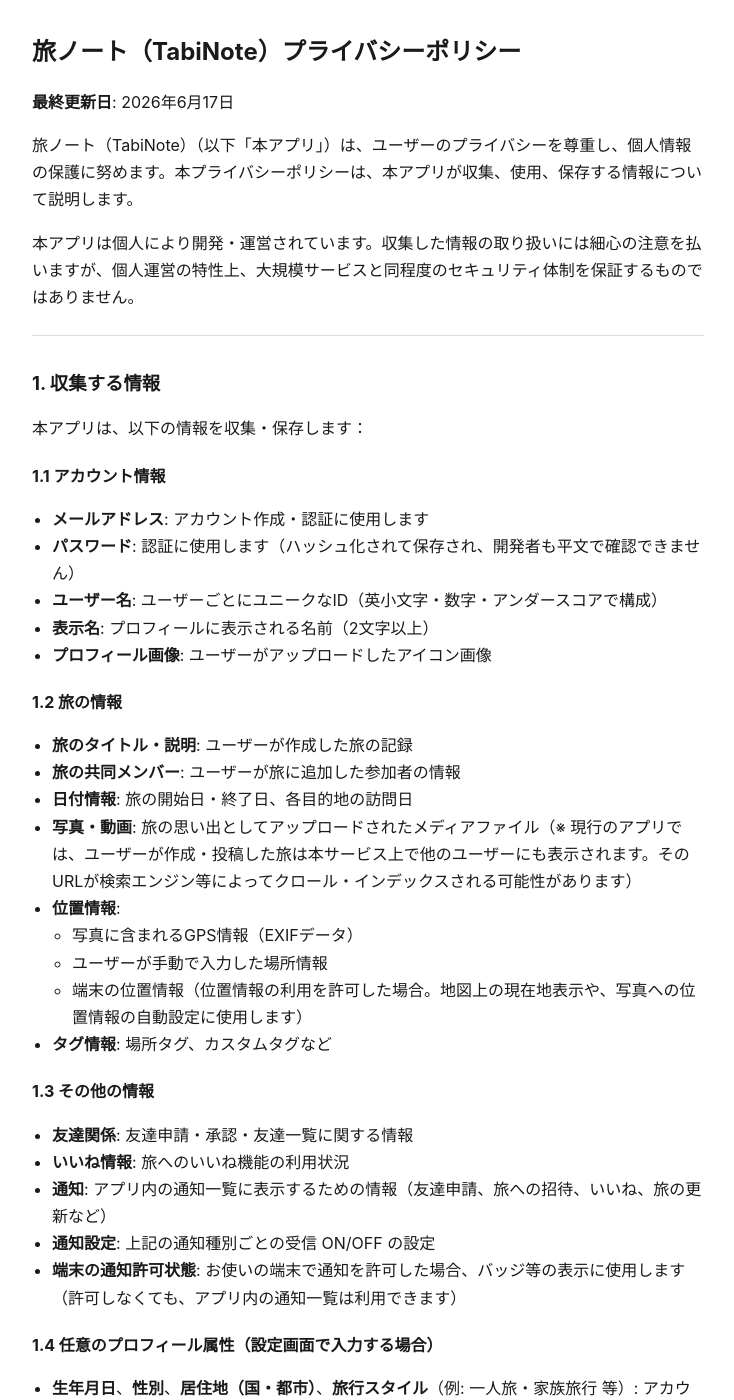
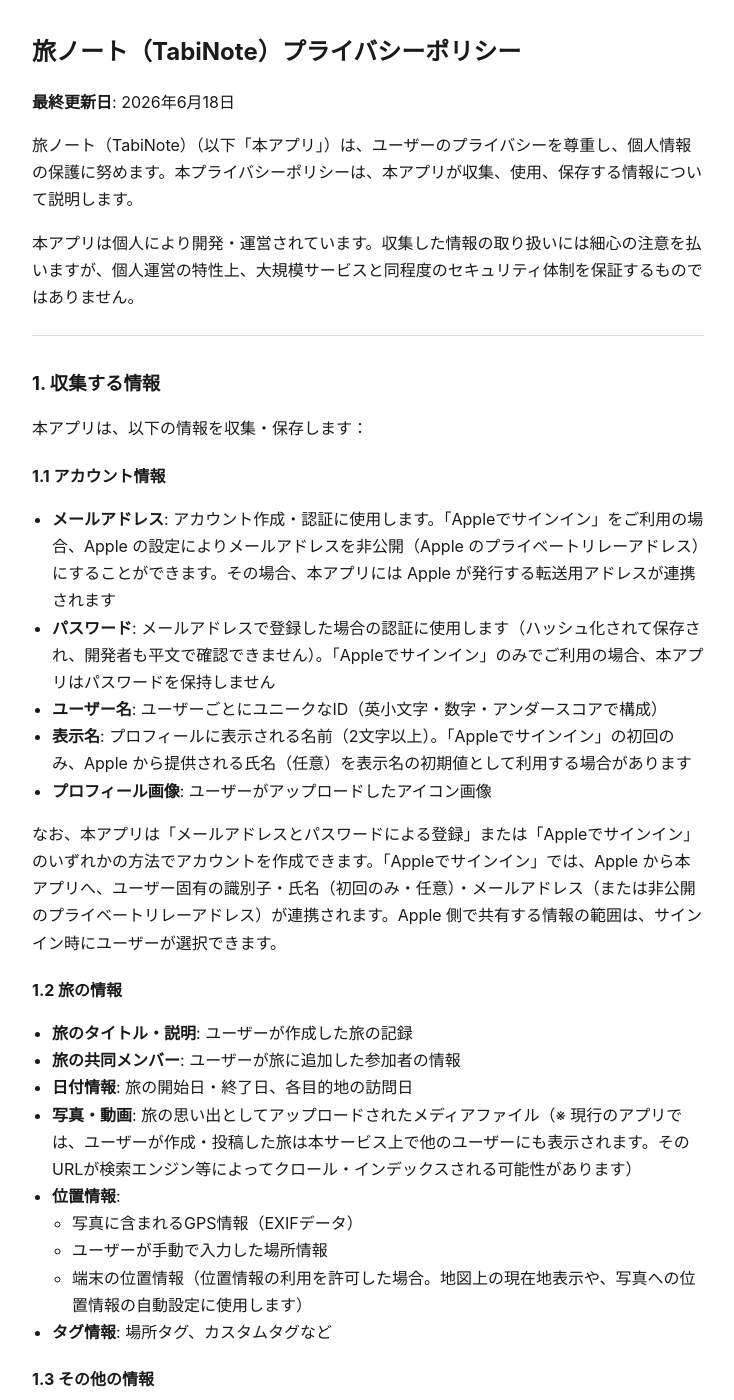
Before and after one commit to kazutax/tabiNote-legal, a Jekyll site: the page built from docs/privacy-policy.md, in a window 1280 px wide and 1400 px high. Shown: the whole window, without its empty margins (272-1006 px from the left). Built offline with Jekyll 4.4.1, drawn with Linux system fonts in a browser that asks for light colours; some of the changed text lies outside the part shown.

Commit message:
docs: Appleでサインイン対応の追記（プライバシーポリシー・利用規約）
- プライバシーポリシー §1.1/§3.3 に Sign in with Apple の取得情報・連携を追記
- 利用規約 §3 にアカウント作成方法（メール / Appleでサインイン）を明記
- 最終更新日を 2026年6月18日 に更新

Co-authored-by: Cursor <cursoragent@cursor.com>

```diff
--- a/docs/privacy-policy.md
+++ b/docs/privacy-policy.md
@@ -5,7 +5,7 @@ title: 旅ノート（TabiNote）プライバシーポリシー
 
 # 旅ノート（TabiNote）プライバシーポリシー
 
-**最終更新日**: 2026年6月17日
+**最終更新日**: 2026年6月18日
 
 旅ノート（TabiNote）（以下「本アプリ」）は、ユーザーのプライバシーを尊重し、個人情報の保護に努めます。本プライバシーポリシーは、本アプリが収集、使用、保存する情報について説明します。
 
@@ -18,11 +18,13 @@ title: 旅ノート（TabiNote）プライバシーポリシー
 本アプリは、以下の情報を収集・保存します：
 
 ### 1.1 アカウント情報
-- **メールアドレス**: アカウント作成・認証に使用します
-- **パスワード**: 認証に使用します（ハッシュ化されて保存され、開発者も平文で確認できません）
+- **メールアドレス**: アカウント作成・認証に使用します。「Appleでサインイン」をご利用の場合、Apple の設定によりメールアドレスを非公開（Apple のプライベートリレーアドレス）にすることができます。その場合、本アプリには Apple が発行する転送用アドレスが連携されます
+- **パスワード**: メールアドレスで登録した場合の認証に使用します（ハッシュ化されて保存され、開発者も平文で確認できません）。「Appleでサインイン」のみでご利用の場合、本アプリはパスワードを保持しません
 - **ユーザー名**: ユーザーごとにユニークなID（英小文字・数字・アンダースコアで構成）
-- **表示名**: プロフィールに表示される名前（2文字以上）
+- **表示名**: プロフィールに表示される名前（2文字以上）。「Appleでサインイン」の初回のみ、Apple から提供される氏名（任意）を表示名の初期値として利用する場合があります
 - **プロフィール画像**: ユーザーがアップロードしたアイコン画像
+
+なお、本アプリは「メールアドレスとパスワードによる登録」または「Appleでサインイン」のいずれかの方法でアカウントを作成できます。「Appleでサインイン」では、Apple から本アプリへ、ユーザー固有の識別子・氏名（初回のみ・任意）・メールアドレス（または非公開のプライベートリレーアドレス）が連携されます。Apple 側で共有する情報の範囲は、サインイン時にユーザーが選択できます。
 
 ### 1.2 旅の情報
 - **旅のタイトル・説明**: ユーザーが作成した旅の記録
@@ -98,6 +100,13 @@ title: 旅ノート（TabiNote）プライバシーポリシー
 - **プライバシーポリシー**: https://www.cloudflare.com/privacypolicy/
 - **保存場所**: データはCloudflare R2に保存されます
 
+### 3.3 Sign in with Apple（Appleでサインイン）
+- **用途**: 認証（ユーザーが「Appleでサインイン」を選択した場合のログイン・新規登録）
+- **提供元**: Apple Inc.
+- **連携される情報**: ユーザー固有の識別子、氏名（初回のみ・任意）、メールアドレス（または Apple のプライベートリレーアドレス）
+- **プライバシーポリシー**: https://www.apple.com/legal/privacy/
+- **補足**: メールアドレスを非公開にした場合、本アプリからの連絡は Apple の転送アドレスを経由します。Apple アカウント側の連携解除や共有設定は、お使いの端末の「設定 →（ユーザー名）→ サインインとセキュリティ → Apple でサインイン」から管理できます
+
 ---
 
 ## 4. データの保存とセキュリティ
```
Also changed, not shown: docs/terms-of-service.md (+3 -3 lines).
